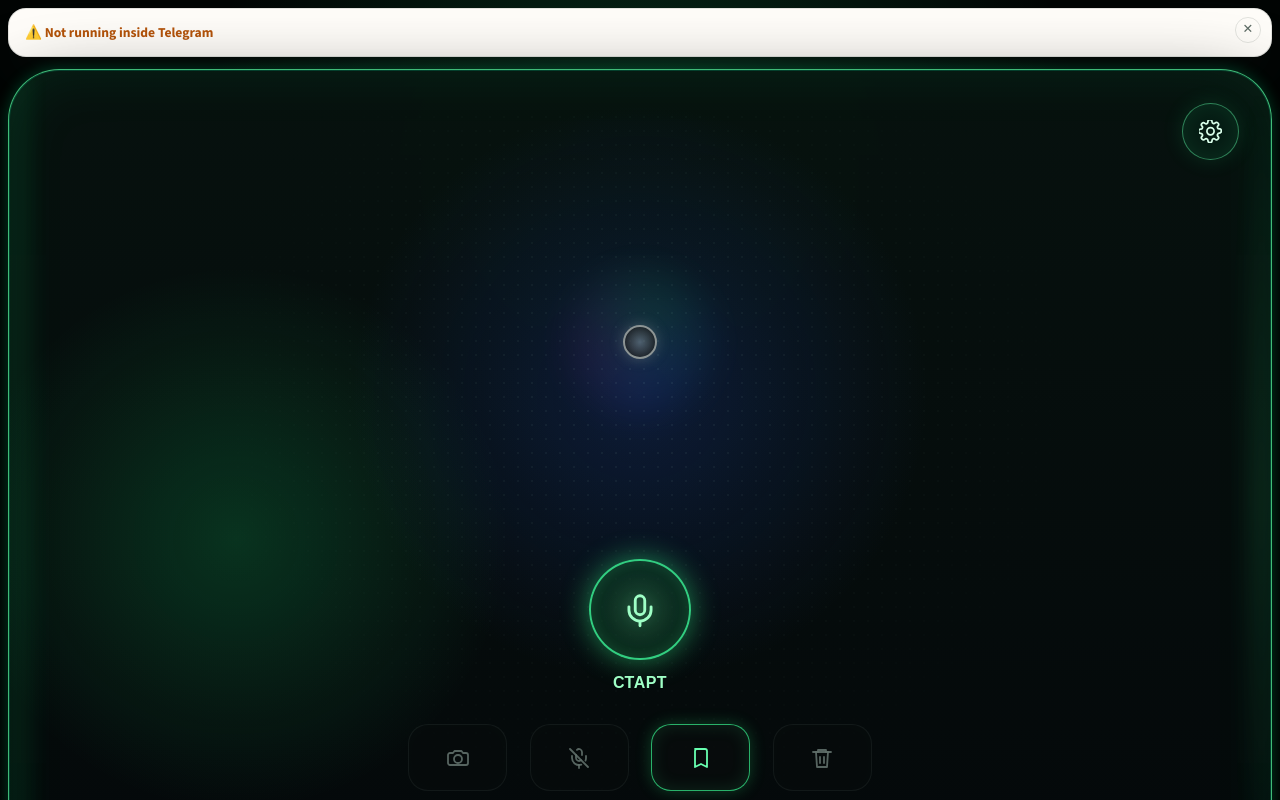
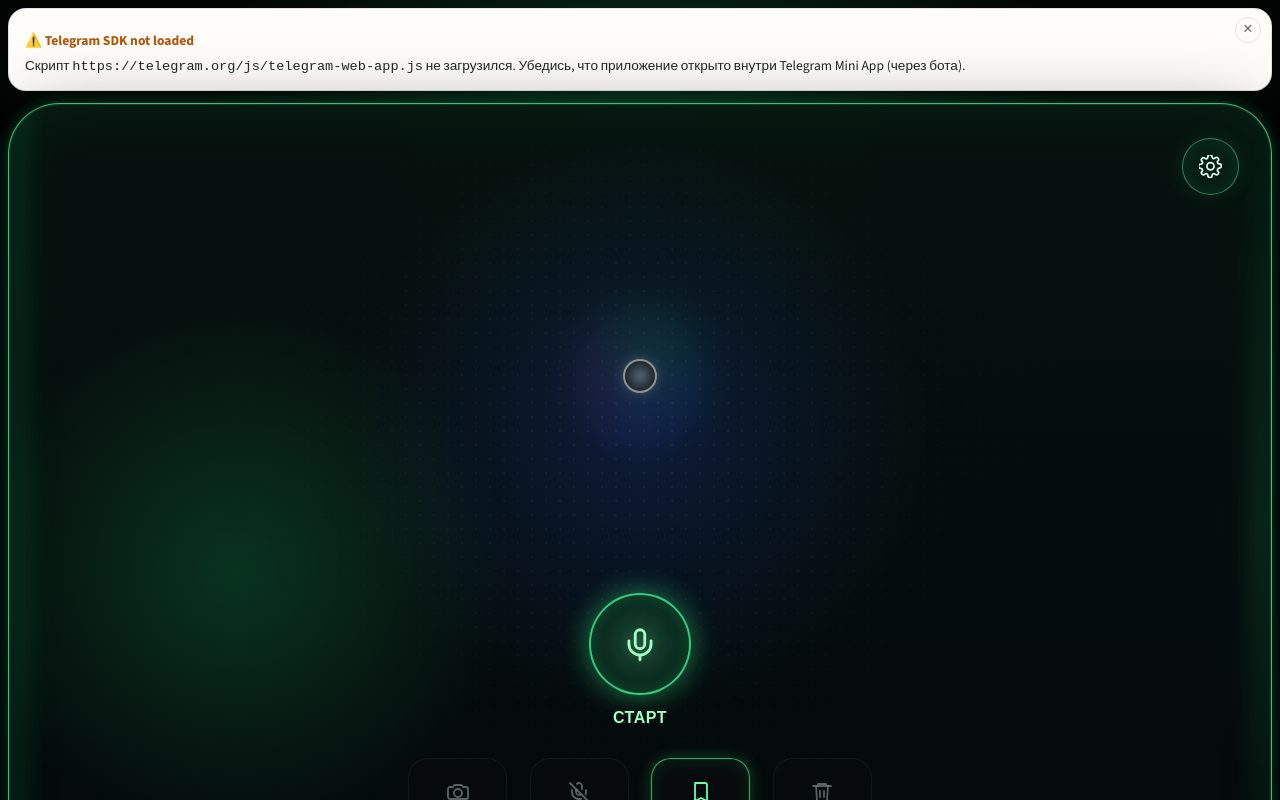
Before and after one commit to AnataBak/Alinea, a Next.js app: page / in a window 1280 px wide. Shown: the top 800 px of the page. Built offline with nearby package versions, Linux system fonts and the light colour scheme.

Commit message:
тг сдк

```diff
--- a/app/layout.tsx
+++ b/app/layout.tsx
@@ -1,5 +1,6 @@
 import type { Metadata, Viewport } from 'next';
 import { Space_Grotesk, Source_Sans_3 } from 'next/font/google';
+import Script from 'next/script';
 import { ServiceWorkerRegister } from '@/components/sw-register';
 import { VoiceOrbVisualizer } from '@/components/voice-orb-visualizer';
 import './globals.css';
@@ -47,6 +48,11 @@ export default function RootLayout({ children }: Readonly<{ children: React.Reac
         {children}
         <ServiceWorkerRegister />
         <VoiceOrbVisualizer />
+        {/* Telegram Mini App SDK — инжектит window.Telegram.WebApp */}
+        <Script
+          src="https://telegram.org/js/telegram-web-app.js"
+          strategy="beforeInteractive"
+        />
       </body>
     </html>
   );
--- a/components/telegram-diagnostic.tsx
+++ b/components/telegram-diagnostic.tsx
@@ -11,43 +11,48 @@ type TelegramUserInfo = {
 
 type DiagnosticState =
   | { status: 'loading' }
-  | { status: 'not-found' }
-  | { status: 'found'; user: TelegramUserInfo | null; rawInitData: string };
+  | { status: 'sdk-not-loaded' }
+  | { status: 'no-user-data'; initDataUnsafe: Record<string, unknown> }
+  | { status: 'found'; user: TelegramUserInfo; initDataUnsafe: Record<string, unknown> };
 
 export function TelegramDiagnostic() {
   const [state, setState] = useState<DiagnosticState>({ status: 'loading' });
   const [dismissed, setDismissed] = useState(false);
 
   useEffect(() => {
-    // Даём Telegram WebApp время на инициализацию
+    // Даём SDK время на загрузку и инициализацию
     const timer = setTimeout(() => {
+      console.log('[TelegramDiagnostic] window.Telegram:', window.Telegram);
+      console.log('[TelegramDiagnostic] window.Telegram?.WebApp:', window.Telegram?.WebApp);
+
       const tg = window.Telegram?.WebApp;
 
       if (!tg) {
-        setState({ status: 'not-found' });
+        setState({ status: 'sdk-not-loaded' });
         return;
       }
 
       tg.ready();
 
+      const initDataUnsafe = tg.initDataUnsafe as Record<string, unknown>;
+      console.log('[TelegramDiagnostic] initDataUnsafe:', initDataUnsafe);
+
       const rawUser = tg.initDataUnsafe.user;
-      const user: TelegramUserInfo | null = rawUser
-        ? {
+      console.log('[TelegramDiagnostic] user:', rawUser);
+
+      if (!rawUser) {
+        setState({ status: 'no-user-data', initDataUnsafe });
+        return;
+      }
+
+      const user: TelegramUserInfo = {
         id: rawUser.id,
         first_name: rawUser.first_name,
         username: rawUser.username,
         photo_url: rawUser.photo_url,
-          }
-        : null;
+      };
 
-      console.log('[TelegramDiagnostic] initDataUnsafe:', tg.initDataUnsafe);
-      console.log('[TelegramDiagnostic] user:', rawUser);
-
-      setState({
-        status: 'found',
-        user,
-        rawInitData: tg.initData,
-      });
+      setState({ status: 'found', user, initDataUnsafe });
     }, 100);
 
     return () => clearTimeout(timer);
@@ -66,20 +71,44 @@ export function TelegramDiagnostic() {
       >
         ✕
       </button>
+
       {state.status === 'loading' && (
         <p className="telegram-diagnostic__text">🔍 Проверка Telegram Mini App...</p>
       )}
-      {state.status === 'not-found' && (
+
+      {state.status === 'sdk-not-loaded' && (
+        <div className="telegram-diagnostic__info">
           <p className="telegram-diagnostic__text telegram-diagnostic__text--warn">
-          ⚠️ Not running inside Telegram
+            ⚠️ Telegram SDK not loaded
           </p>
+          <p className="telegram-diagnostic__text">
+            Скрипт <code>https://telegram.org/js/telegram-web-app.js</code> не загрузился.
+            Убедись, что приложение открыто внутри Telegram Mini App (через бота).
+          </p>
+        </div>
       )}
+
+      {state.status === 'no-user-data' && (
+        <div className="telegram-diagnostic__info">
+          <p className="telegram-diagnostic__text telegram-diagnostic__text--warn">
+            ⚠️ Telegram detected but no user data
+          </p>
+          <p className="telegram-diagnostic__text">
+            SDK загружен, но объект пользователя пуст. Возможно, Mini App запущен без
+            авторизации пользователя.
+          </p>
+          <details className="telegram-diagnostic__json">
+            <summary>Full initDataUnsafe</summary>
+            <pre>{JSON.stringify(state.initDataUnsafe, null, 2)}</pre>
+          </details>
+        </div>
+      )}
+
       {state.status === 'found' && (
         <div className="telegram-diagnostic__info">
           <p className="telegram-diagnostic__text telegram-diagnostic__text--ok">
             ✅ Telegram detected
           </p>
-          {state.user ? (
           <div className="telegram-diagnostic__user">
             {state.user.photo_url && (
               <img
@@ -94,18 +123,15 @@ export function TelegramDiagnostic() {
               <li><strong>Username:</strong> {state.user.username ?? '—'}</li>
               <li><strong>Photo URL:</strong> {state.user.photo_url ?? '—'}</li>
             </ul>
-              {state.rawInitData && (
+          </div>
           <details className="telegram-diagnostic__json">
-                  <summary>Full JSON (initDataUnsafe)</summary>
+            <summary>Full initDataUnsafe</summary>
+            <pre>{JSON.stringify(state.initDataUnsafe, null, 2)}</pre>
+          </details>
+          <details className="telegram-diagnostic__json">
+            <summary>Full user object</summary>
             <pre>{JSON.stringify(state.user, null, 2)}</pre>
           </details>
-              )}
-            </div>
-          ) : (
-            <p className="telegram-diagnostic__text">
-              User object is empty — пользователь не авторизован в Telegram Mini App.
-            </p>
-          )}
         </div>
       )}
     </div>
```
Lines whose indentation alone changed are shown as unchanged.
